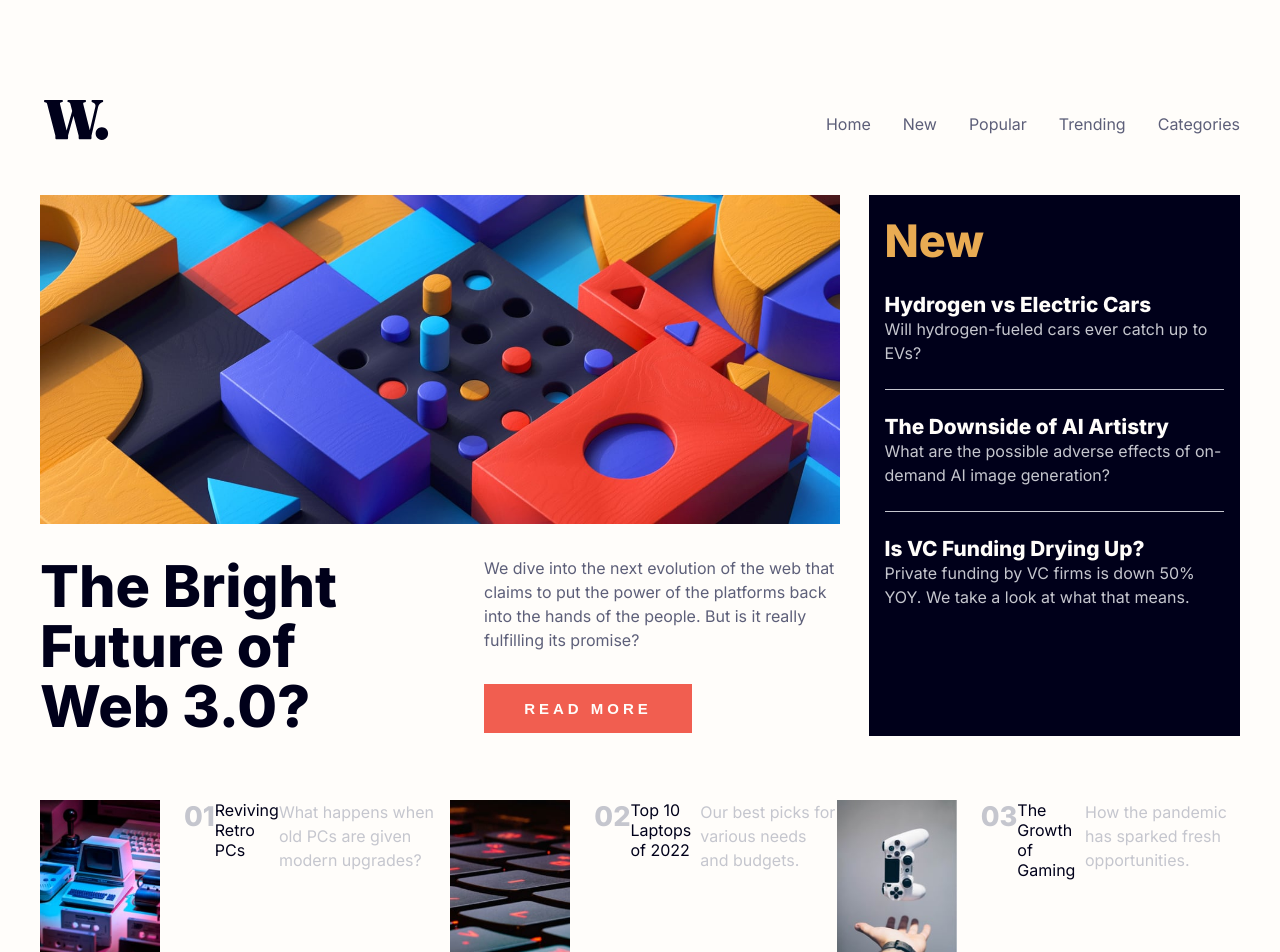
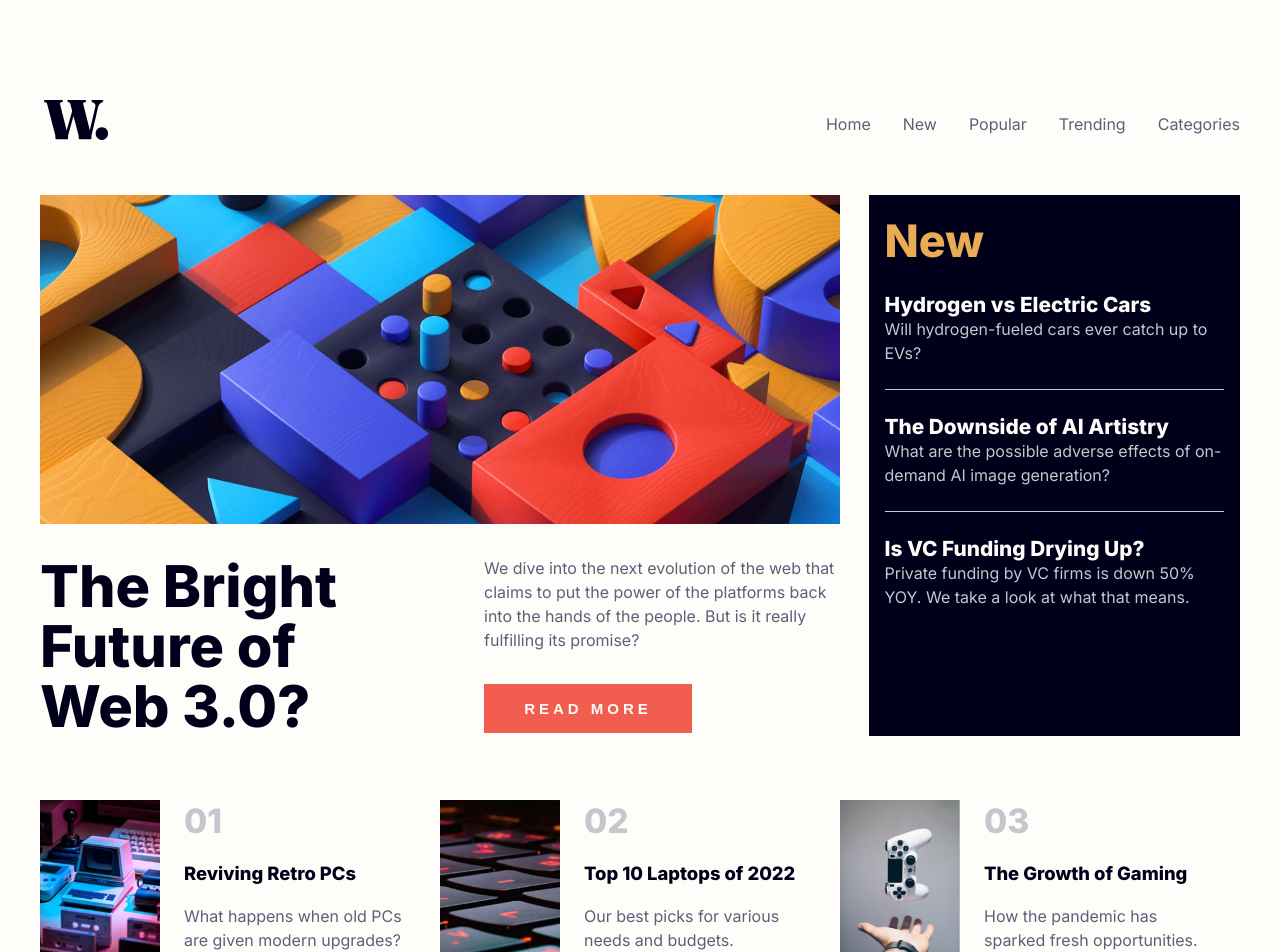
Before and after one commit to kdumagalhaes/news-homepage, a React (Vite) app: page / in a window 1280 px wide. Shown: the top 952 px of the page. Built offline with nearby package versions, Linux system fonts and the light colour scheme.

Commit message:
Fix BottomNews

```diff
--- a/src/components/molecules/BottomNews/BottomNews.tsx
+++ b/src/components/molecules/BottomNews/BottomNews.tsx
@@ -17,19 +17,20 @@ export function BottomNews() {
           <Title
             text="01"
             color="hsl(233, 8%, 79%)"
-            size="1.7rem"
+            size="2.1rem"
             heading={Headings.H3}
           />
           <InternalLink
             anchor="#"
             color="hsl(240, 100%, 5%)"
             colorHover="hsl(5, 85%, 63%)"
-            size="1rem"
+            size="1.15rem"
+            weight="800"
             text="Reviving Retro PCs"
           />
           <Paragraph
             text="What happens when old PCs are given modern upgrades?"
-            color="hsl(233, 8%, 79%)"
+            color="hsl(236, 13%, 42%)"
           />
         </div>
       </NewsBlock>
@@ -43,19 +44,20 @@ export function BottomNews() {
           <Title
             text="02"
             color="hsl(233, 8%, 79%)"
-            size="1.7rem"
+            size="2.1rem"
             heading={Headings.H3}
           />
           <InternalLink
             anchor="#"
             color="hsl(240, 100%, 5%)"
             colorHover="hsl(5, 85%, 63%)"
-            size="1rem"
+            size="1.15rem"
+            weight="800"
             text="Top 10 Laptops of 2022"
           />
           <Paragraph
             text="Our best picks for various needs and budgets."
-            color="hsl(233, 8%, 79%)"
+            color="hsl(236, 13%, 42%)"
           />
         </div>
       </NewsBlock>
@@ -69,19 +71,20 @@ export function BottomNews() {
           <Title
             text="03"
             color="hsl(233, 8%, 79%)"
-            size="1.7rem"
+            size="2.1rem"
             heading={Headings.H3}
           />
           <InternalLink
             anchor="#"
             color="hsl(240, 100%, 5%)"
             colorHover="hsl(5, 85%, 63%)"
-            size="1rem"
+            size="1.15rem"
+            weight="800"
             text="The Growth of Gaming"
           />
           <Paragraph
             text="How the pandemic has sparked fresh opportunities."
-            color="hsl(233, 8%, 79%)"
+            color="hsl(236, 13%, 42%)"
           />
         </div>
       </NewsBlock>
--- a/src/components/molecules/BottomNews/styles.ts
+++ b/src/components/molecules/BottomNews/styles.ts
@@ -14,5 +14,10 @@ export const NewsBlock = styled.div`
 
   .wrapper {
     margin-left: 1.5rem;
+    max-height: 9.5rem;
+    max-width: 14rem;
+    display: flex;
+    flex-direction: column;
+    justify-content: space-between;
   }
 `
```
